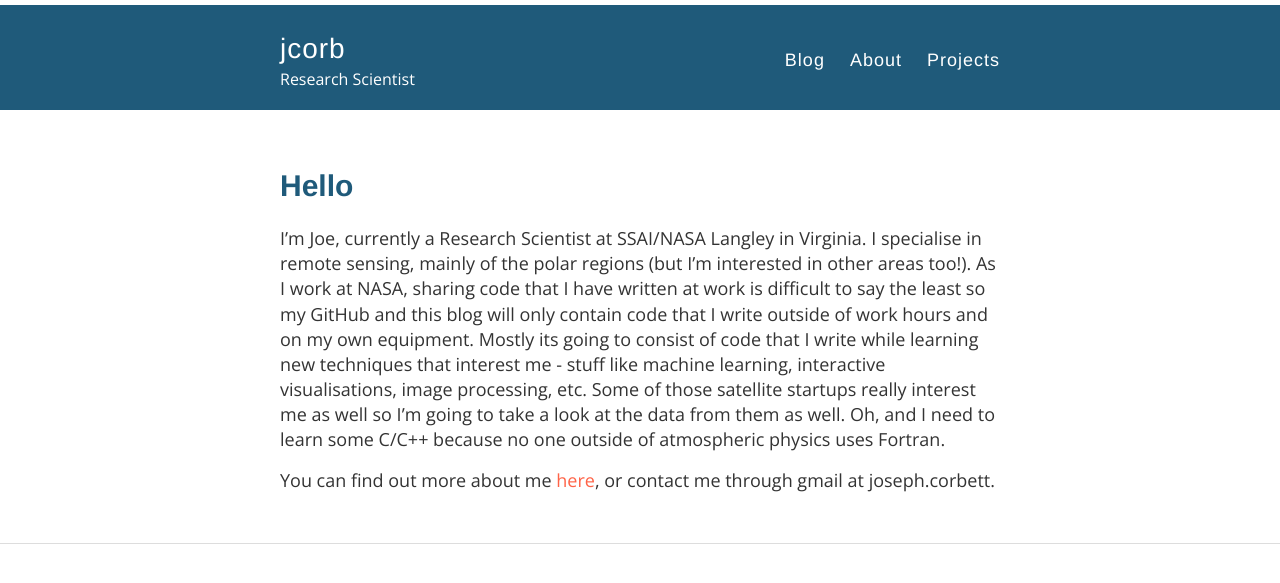
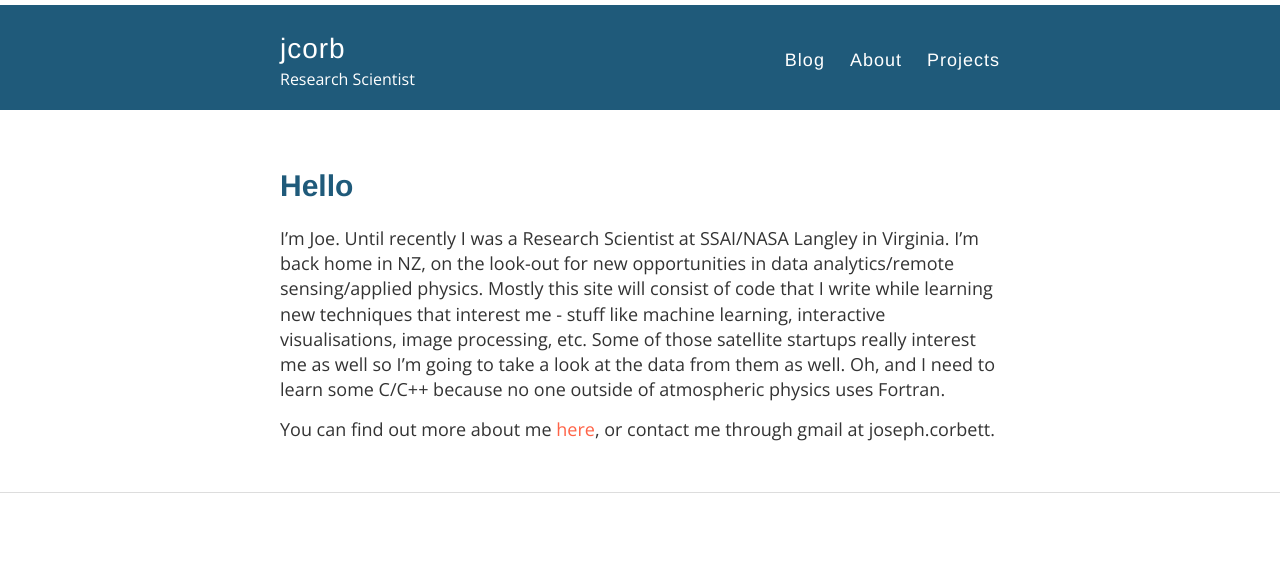
Before and after one commit to jcorb/jcorb.github.io, a Jekyll site: the page built from index.md, in a window 1280 px wide. Shown: the top 583 px of the page. Built offline with Jekyll 4.4.1, drawn with Linux system fonts in a browser that asks for light colours; nearby versions of some CDN libraries; our own code applies the rules of GitHub Pages for plain Markdown files.

Commit message:
Update index.md

```diff
--- a/index.md
+++ b/index.md
@@ -4,6 +4,6 @@ layout: default
 
 # Hello
 
-I'm Joe, currently a Research Scientist at SSAI/NASA Langley in Virginia.  I specialise in remote sensing, mainly of the polar regions (but I'm interested in other areas too!).  As I work at NASA, sharing code that I have written at work is difficult to say the least so my GitHub and this blog will only contain code that I write outside of work hours and on my own equipment.  Mostly its going to consist of code that I write while learning new techniques that interest me - stuff like machine learning, interactive visualisations, image processing, etc.  Some of those satellite startups really interest me as well so I'm going to take a look at the data from them as well.  Oh, and I need to learn some C/C++ because no one outside of atmospheric physics uses Fortran.
+I'm Joe. Until recently I was a Research Scientist at SSAI/NASA Langley in Virginia.  I'm back home in NZ, on the look-out for new opportunities in data analytics/remote sensing/applied physics.  Mostly this site will consist of code that I write while learning new techniques that interest me - stuff like machine learning, interactive visualisations, image processing, etc.  Some of those satellite startups really interest me as well so I'm going to take a look at the data from them as well.  Oh, and I need to learn some C/C++ because no one outside of atmospheric physics uses Fortran.
 
 You can find out more about me [here](./about.md), or contact me through gmail at joseph.corbett.
```
